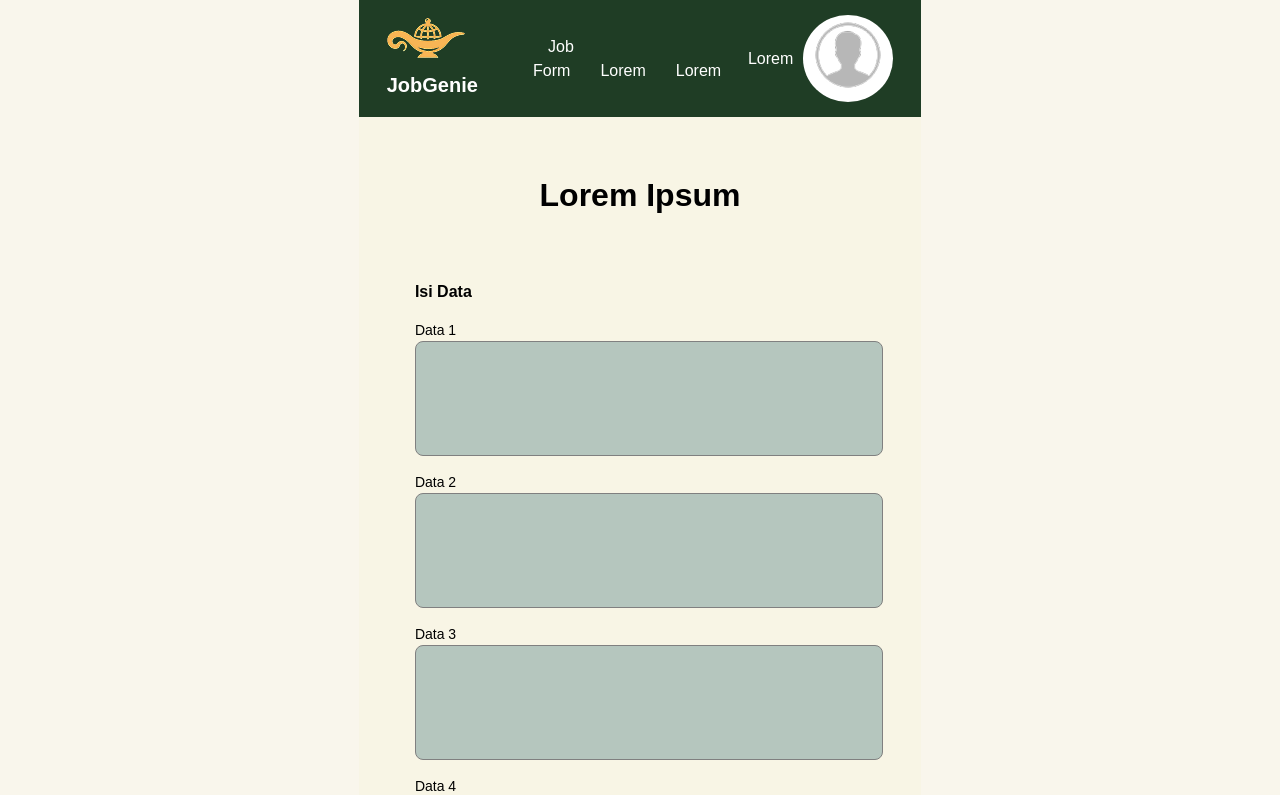
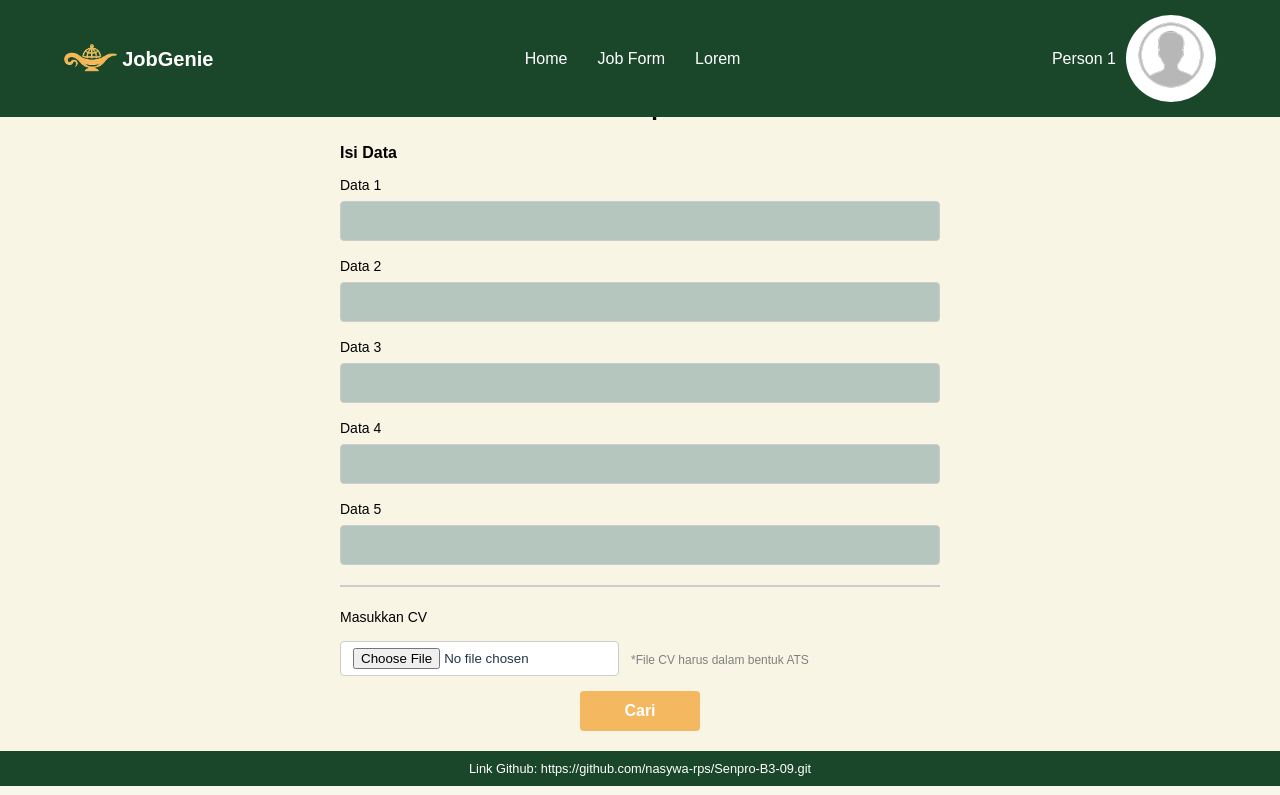
Before and after one commit to nasywa-rps/Senpro-B3-09, a React (Vite) app in the folder JobGenie/: page /jobform in a window 1280 px wide. Shown: the top 795 px of the page. Built offline with nearby package versions, Linux system fonts and the light colour scheme.

Commit message:
Update : app.css

```diff
--- a/JobGenie/src/App.css
+++ b/JobGenie/src/App.css
@@ -1,8 +1,29 @@
 /* Global */
-body {
+* {
   margin: 0;
+  padding: 0;
+  box-sizing: border-box;
+}
+
+html, body {
+  height: 100%;
+  margin: 0;
+  padding: 0;
+  width: 100%;
   font-family: Arial, sans-serif;
   background-color: #f9f6ec;
+  overflow-x: hidden;
+}
+
+body {
+  display: flex;
+  flex-direction: column;
+  min-height: 100vh;
+  padding-top: 60px; /* Untuk navbar fixed */
+}
+
+.content-wrapper {
+  flex: 1; /* Ini akan mendorong footer ke bawah */
 }
 
 /* Navbar */
@@ -10,16 +31,29 @@ body {
   display: flex;
   justify-content: space-between;
   align-items: center;
-  background-color: #1f3d25;
+  background-color: #1a472a;
   padding: 15px 5%;
   color: white;
-  width: 100%;
+  width: 100%; /* Ganti 100vw menjadi 100% */
   box-sizing: border-box;
+  margin: 0;
+  position: fixed; /* Gunakan fixed untuk menempel di atas */
+  top: 0; /* Pastikan menempel di atas */
+  left: 0;
+  right: 0;
+  z-index: 1000; /* Untuk memastikan navbar selalu di atas konten lain */
 }
 
 .navbar .logo {
   font-size: 20px;
   font-weight: bold;
+  display: flex;
+  align-items: center;
+}
+
+.logo img {
+  height: 30px;
+  margin-right: 5px;
 }
 
 .nav-links a {
@@ -100,83 +134,99 @@ body {
   padding-left: 20px;
 }
 
+
 /* Footer */
 footer {
-  background-color: #1f3d25;
+  background-color: #1a472a;
   color: white;
   text-align: center;
-  padding: 10px;
-  margin-top: 20px;
-  width: 100%;
+  padding: 8px;
+  font-size: 0.8rem;
+  width: 100vw;
   box-sizing: border-box;
+  margin: 0;
+  position: relative;
+  left: 0;
+  right: 0;
+}
+
+footer a {
+  color: white;
+  text-decoration: none;
 }
 
 /* JobForm Styles */
 .jobform-container {
-  min-height: 100vh;
+  flex: 1; /* Mengisi ruang yang tersedia */
   background-color: #F8F5E5;
   display: flex;
   flex-direction: column;
+  width: 100%;
+  margin: 0;
+  padding: 0;
 }
 
 .jobform-content {
   display: flex;
   flex-direction: column;
   align-items: center;
-  padding: 40px 0;
+  padding: 20px 0;
 }
 
 .jobform-title {
-  font-size: 2rem;
+  font-size: 1.5rem;
   font-weight: bold;
   color: black;
+  margin-bottom: 20px;
 }
 
 .jobform-form-wrapper {
   width: 80%;
-  max-width: 800px;
-  margin-top: 32px;
+  max-width: 600px;
 }
 
 .jobform-subtitle {
   font-size: 1rem;
   font-weight: 600;
   color: black;
+  margin-bottom: 10px;
 }
 
 .jobform-input-group {
   display: flex;
   flex-direction: column;
-  margin-top: 16px;
+  margin-bottom: 15px;
 }
 
 .jobform-label {
   color: black;
   font-size: 0.875rem;
   font-weight: 500;
+  margin-bottom: 5px;
 }
 
 .jobform-input {
   width: 100%;
-  height: 97px;
-  font-size: 20px;
-  font-weight: 500;
-  border: 1px solid gray;
-  border-radius: 8px;
+  height: 40px;
+  font-size: 16px;
+  font-weight: normal;
+  border: 1px solid #ccc;
+  border-radius: 4px;
   padding: 8px;
   background-color: #B5C6BE;
   outline: none;
 }
 
 .jobform-divider {
-  border: 1px solid gray;
-  margin: 24px 0;
+  border: 0.5px solid #ccc;
+  margin: 20px 0;
 }
 
 /* File Input */
 .jobform-file-group {
   display: flex;
   flex-direction: column;
+  margin-bottom: 15px;
 }
 
 .jobform-file-wrapper {
@@ -187,32 +237,33 @@ footer {
 }
 
 .jobform-file-input {
-  border: 1px solid gray;
-  border-radius: 6px;
-  padding: 8px;
-  background-color: #e0e0e0;
+  border: 1px solid #ccc;
+  border-radius: 4px;
+  padding: 6px 12px;
+  background-color: #fff;
 }
 
 .jobform-file-note {
   font-size: 0.75rem;
   color: gray;
+  margin-top: 3px;
 }
 
 /* Submit Button */
 .jobform-button-wrapper {
   display: flex;
   justify-content: center;
-  margin-top: 24px;
+  margin-top: 15px;
 }
 
 .jobform-submit-button {
-  width: 150px;
-  height: 50px;
+  width: 120px;
+  height: 40px;
   background-color: #F4B860;
   color: white;
   font-size: 1rem;
   font-weight: bold;
-  border-radius: 6px;
+  border-radius: 4px;
   border: none;
   cursor: pointer;
 }
--- a/JobGenie/src/App.tsx
+++ b/JobGenie/src/App.tsx
@@ -13,11 +13,11 @@ function App() {
     logoAlt: "JobGenie Logo",
     title: "JobGenie",
     links: [
+      { text: "Home", url: "/#" },
       { text: "Job Form", url: "/jobform" },
-      { text: "Lorem", url: "#" },
       { text: "Lorem", url: "#" }
     ],
-    profileName: "Lorem",
+    profileName: "Person 1",
     profileIcon: "Male User.png",
     profileIconAlt: "Profile Icon"
   };
@@ -44,7 +44,7 @@ function App() {
   };
 
   // Data untuk footer
-  const footerText = "Link Github: Lorem ipsum dolor sit amet, consectetur adipiscing elit";
+  const footerText = "Link Github: https://github.com/nasywa-rps/Senpro-B3-09.git";
 
   return (
     <Router>
```
